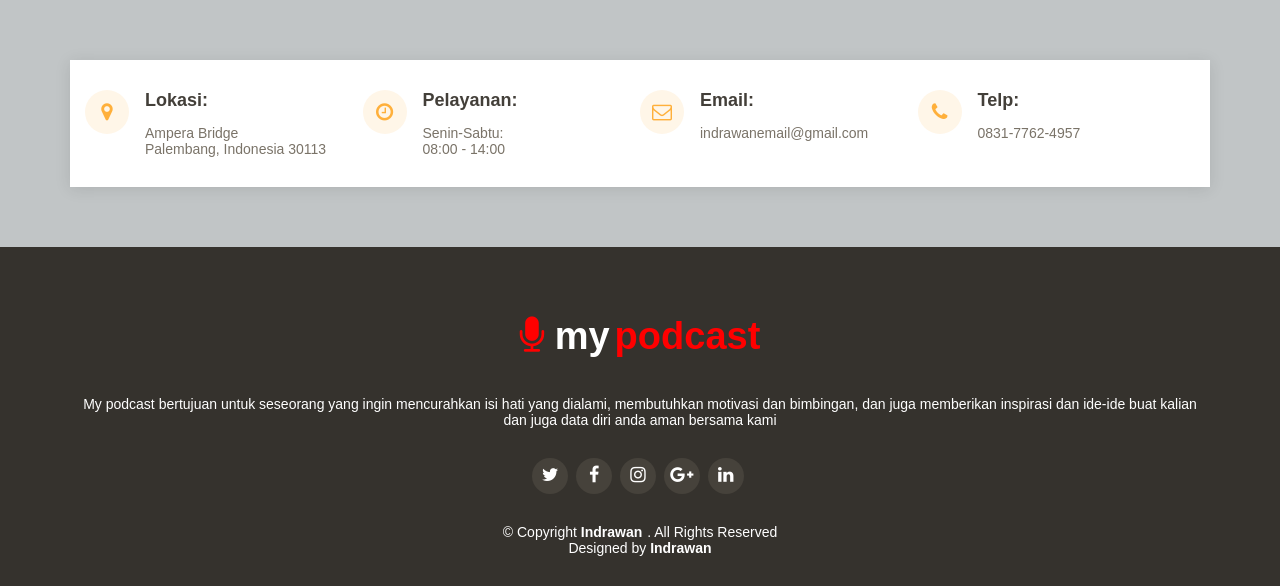
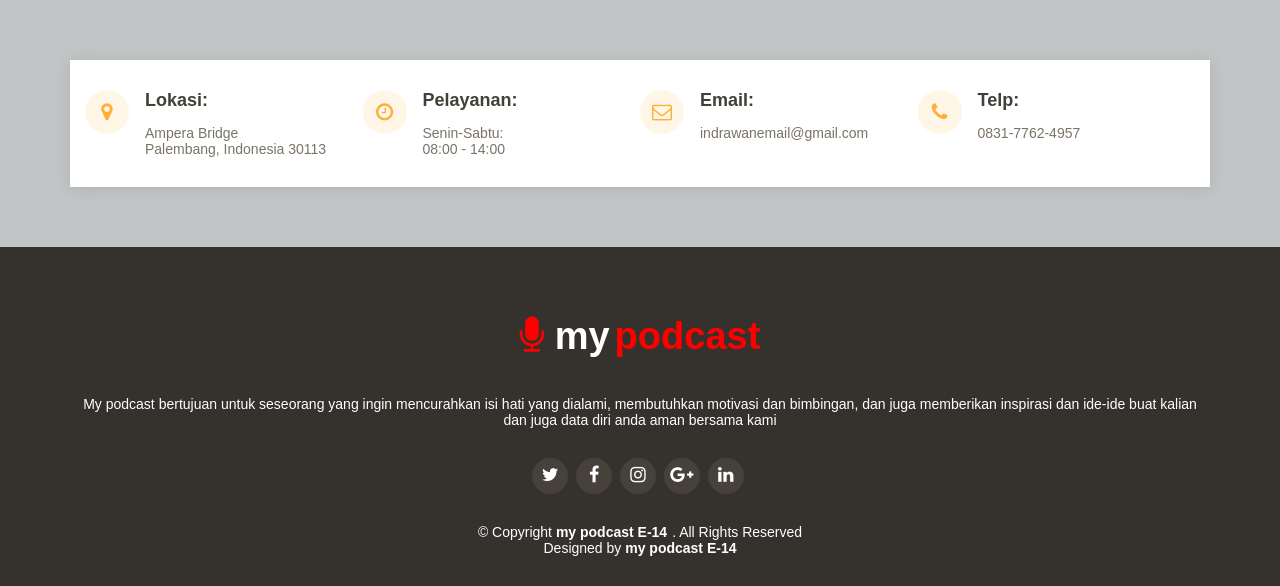
Before and after one commit to Indrawan-hu/mypodacast-E14, a plain HTML site: page index.html in a window 1280 px wide. Shown: the part 1625-2211 px from the top of the page. Drawn offline with Linux system fonts and the light colour scheme; grey boxes are pictures that could not be loaded.

Commit message:
Update index.html

```diff
--- a/index.html
+++ b/index.html
@@ -123,10 +123,10 @@
           <a href="#" class="linkedin"><i class="fa fa-linkedin"></i></a>
         </div>
         <div class="copyright">
-          © Copyright <strong><span>Indrawan</span></strong>. All Rights Reserved
+          © Copyright <strong><span>my podcast E-14</span></strong>. All Rights Reserved
         </div>
         <div class="credits">
-          Designed by <a href="#">Indrawan</a>
+          Designed by <a href="#">my podcast E-14</a>
         </div>
       </div>
     </footer>
```
